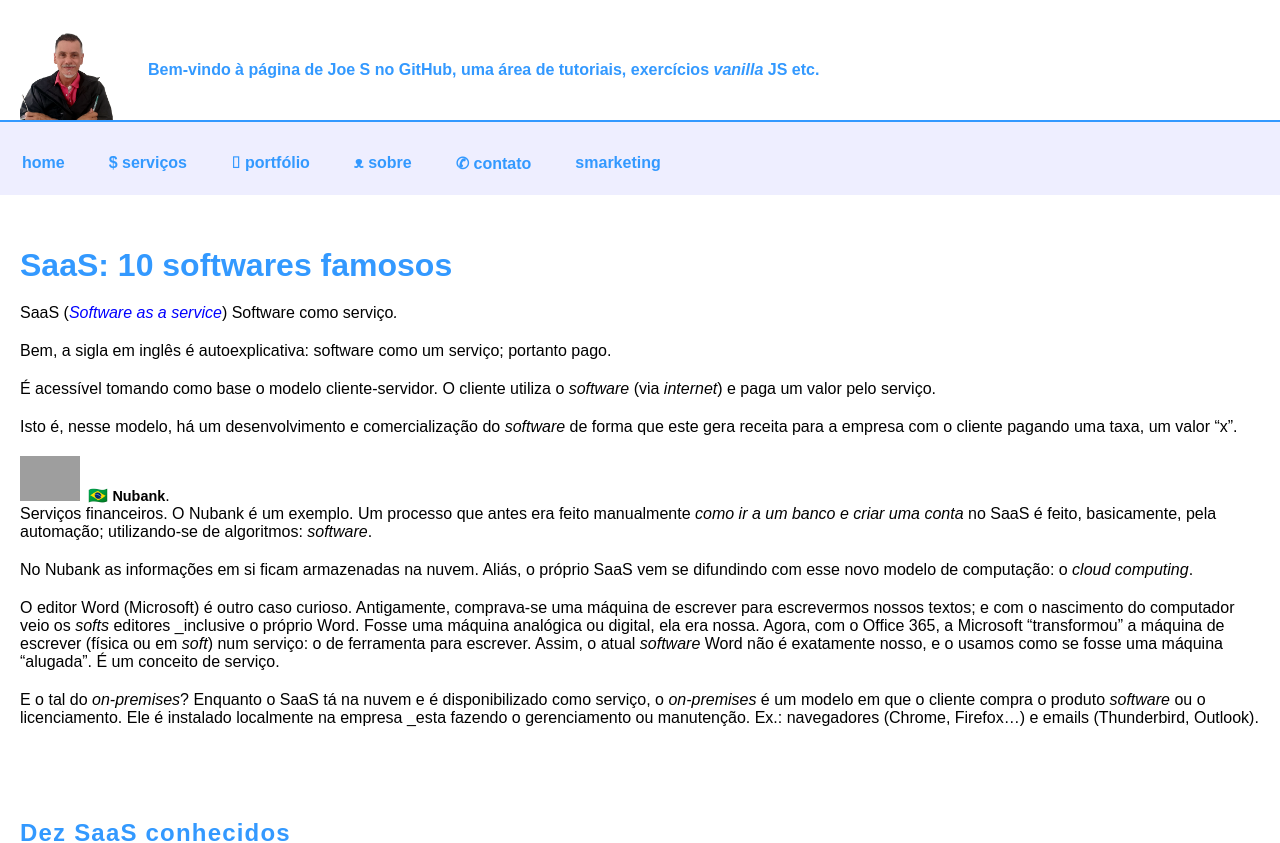
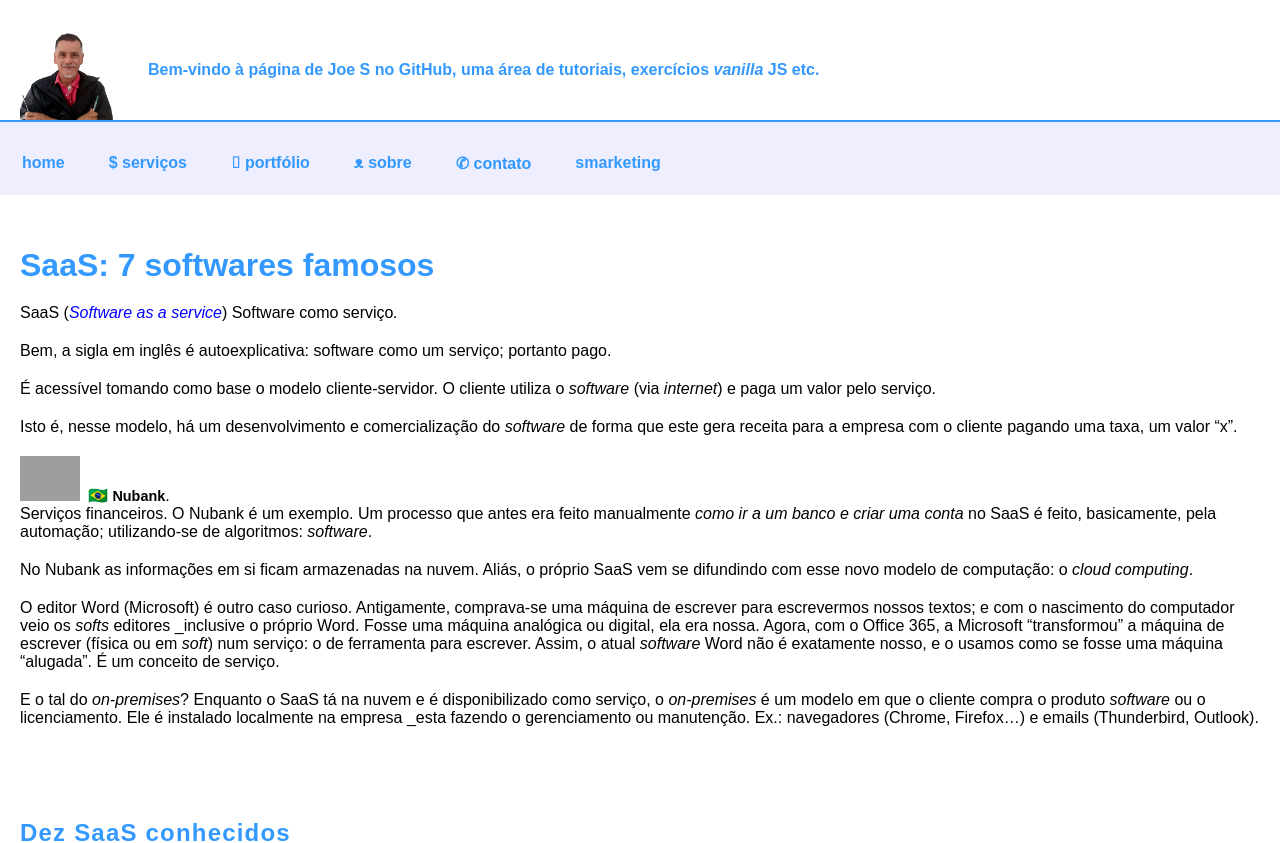
Before and after one commit to Joesynth/joesynth.github.io, a Jekyll site: the page built from _posts/2021-02-21-saas-10-softwares-famosos.md, in a window 1280 px wide and 900 px high, cut to the strip 0-843 px from the top of the window. Built offline with Jekyll 4.4.1, drawn with Linux system fonts in a browser that asks for light colours; grey boxes are pictures that could not be loaded.

Commit message:
Update 2021-02-21-saas-10-softwares-famosos.md

```diff
--- a/_posts/2021-02-21-saas-10-softwares-famosos.md
+++ b/_posts/2021-02-21-saas-10-softwares-famosos.md
@@ -1,4 +1,4 @@
-# SaaS: 10 softwares famosos
+# SaaS: 7 softwares famosos
 
 SaaS (<span style="color: #0000ff"><em>Software as a service</em></span>) Software como serviço<em>.</em>
 
```
